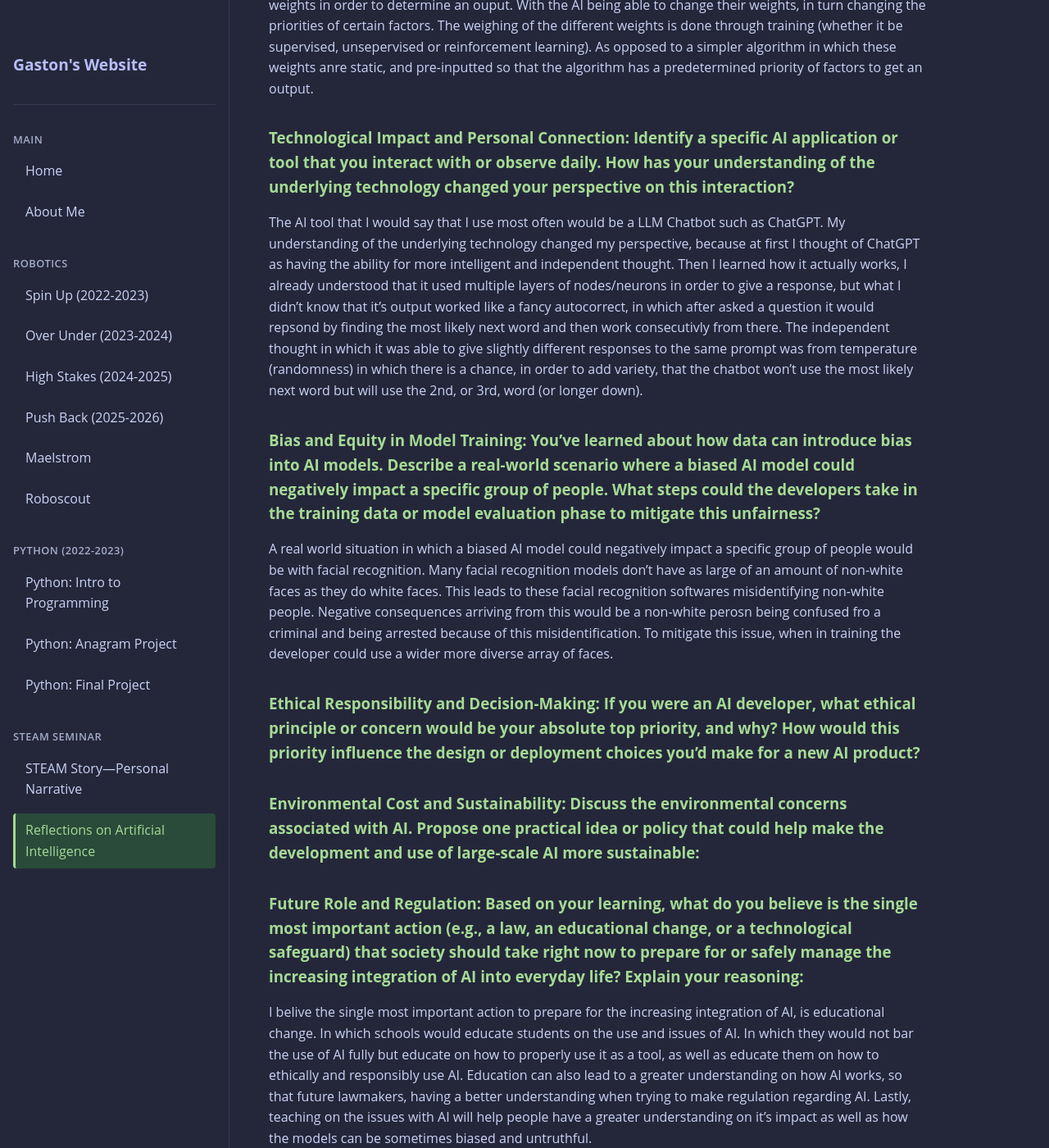
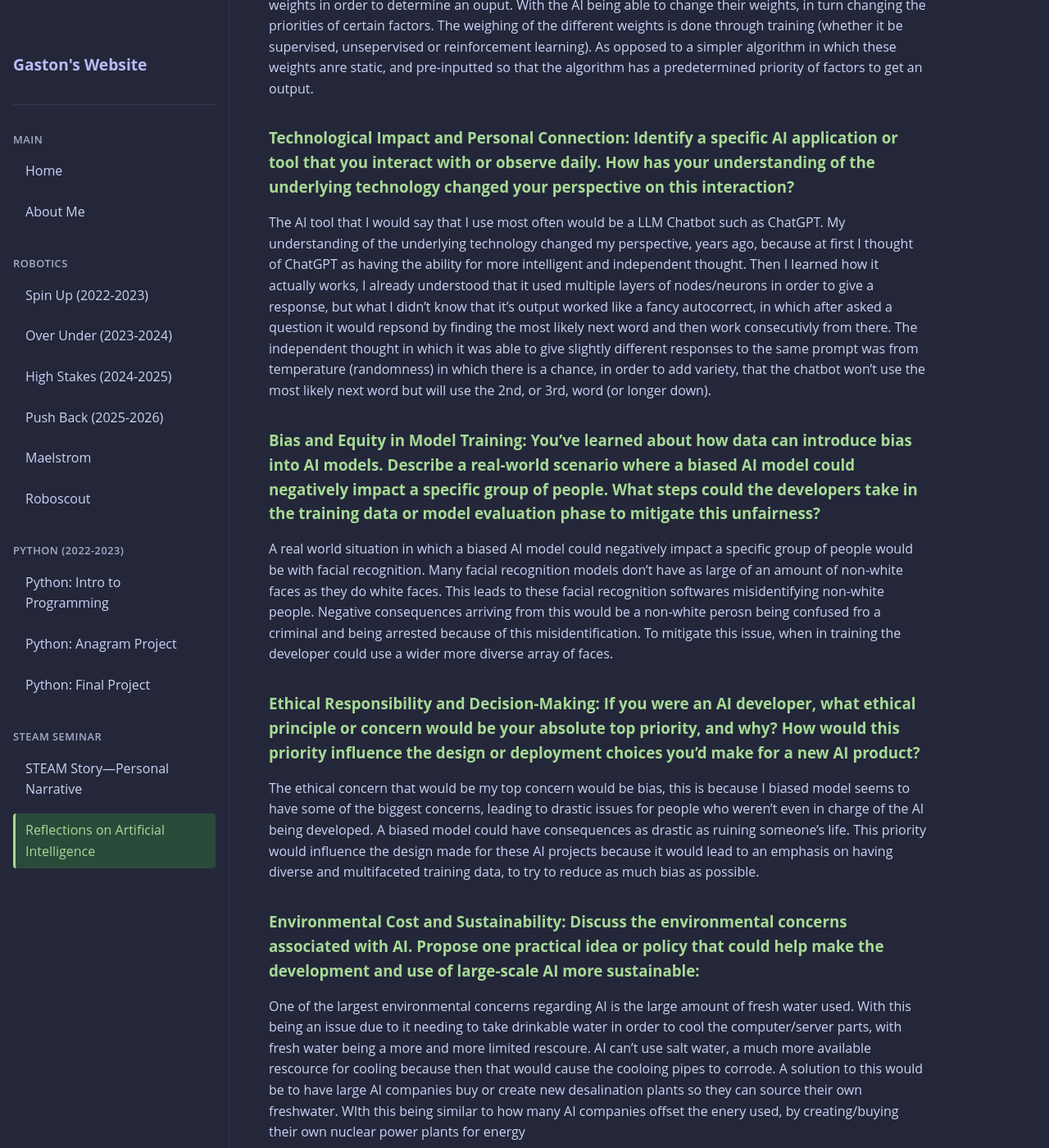
Before and after one commit to Lunar-Eclipse255/gaston.github.io, a Jekyll site: the page built from docs/posts/STEAM seminar/ai_reflections.md, in a window 1280 px wide and 1400 px high, scrolled down 254 px. Shown: the whole window at 82% size. Built offline with Jekyll 4.4.1, drawn with Linux system fonts in a browser that asks for light colours; some of the changed text lies outside the part shown.

Commit message:
finished reflection

```diff
--- a/docs/posts/STEAM seminar/ai_reflections.md
+++ b/docs/posts/STEAM seminar/ai_reflections.md
@@ -8,15 +8,16 @@ id: reflections-ai
 Artificial Intelligence is a trained algorithm with the ability to have dynamic weights and priorities in order to solve a problem, in contrast to algorithms with static weights. Meaning that the AI uses multiple different weights in order to determine an ouput. With the AI being able to change their weights, in turn changing the priorities of certain factors. The weighing of the different weights is done through training (whether it be supervised, unsepervised or reinforcement learning). As opposed to a simpler algorithm in which these weights anre static, and pre-inputted so that the algorithm has a predetermined priority of factors to get an output.
 
 ### Technological Impact and Personal Connection: Identify a specific AI application or tool that you interact with or observe daily. How has your understanding of the underlying technology changed your perspective on this interaction?
-The AI tool that I would say that I use most often would be a LLM Chatbot such as ChatGPT. My understanding of the underlying technology changed my perspective, because at first I thought of ChatGPT as having the ability for more intelligent and independent thought. Then I learned how it actually works, I already understood that it used multiple layers of nodes/neurons in order to give a response, but what I didn't know that it's output worked like a fancy autocorrect, in which after asked a question it would repsond by finding the most likely next word and then work consecutivly from there. The independent thought in which it was able to give slightly different responses to the same prompt was from temperature (randomness) in which there is a chance, in order to add variety, that the chatbot won't use the most likely next word but will use the 2nd, or 3rd, word (or longer down).
+The AI tool that I would say that I use most often would be a LLM Chatbot such as ChatGPT. My understanding of the underlying technology changed my perspective, years ago, because at first I thought of ChatGPT as having the ability for more intelligent and independent thought. Then I learned how it actually works, I already understood that it used multiple layers of nodes/neurons in order to give a response, but what I didn't know that it's output worked like a fancy autocorrect, in which after asked a question it would repsond by finding the most likely next word and then work consecutivly from there. The independent thought in which it was able to give slightly different responses to the same prompt was from temperature (randomness) in which there is a chance, in order to add variety, that the chatbot won't use the most likely next word but will use the 2nd, or 3rd, word (or longer down).
 
 ### Bias and Equity in Model Training: You've learned about how data can introduce bias into AI models. Describe a real-world scenario where a biased AI model could negatively impact a specific group of people. What steps could the developers take in the training data or model evaluation phase to mitigate this unfairness?
 A real world situation in which a biased AI model could negatively impact a specific group of people would be with facial recognition. Many facial recognition models don't have as large of an amount of non-white faces as they do white faces. This leads to these facial recognition softwares misidentifying non-white people. Negative consequences arriving from this would be a non-white perosn being confused fro a criminal and being arrested because of this misidentification. To mitigate this issue, when in training the developer could use a wider more diverse array of faces.
 
 ### Ethical Responsibility and Decision-Making: If you were an AI developer, what ethical principle or concern would be your absolute top priority, and why? How would this priority influence the design or deployment choices you'd make for a new AI product?
-
+The ethical concern that would be my top concern would be bias, this is because I biased model seems to have some of the biggest concerns, leading to drastic issues for people who weren't even in charge of the AI being developed. A biased model could have consequences as drastic as ruining someone's life. This priority would influence the design made for these AI projects because it would lead to an emphasis on having diverse and multifaceted training data, to try to reduce as much bias as possible.
 
 ### Environmental Cost and Sustainability: Discuss the environmental concerns associated with AI. Propose one practical idea or policy that could help make the development and use of large-scale AI more sustainable:
+One of the largest environmental concerns regarding AI is the large amount of fresh water used. With this being an issue due to it needing to take drinkable water in order to cool the computer/server parts, with fresh water being a more and more limited rescoure. AI can't use salt water, a much more available rescource for cooling because then that would cause the cooloing pipes to corrode. A solution to this would be to have large AI companies buy or create new desalination plants so they can source their own freshwater. WIth this being similar to how many AI companies offset the enery used, by creating/buying their own nuclear power plants for energy
 
 ### Future Role and Regulation: Based on your learning, what do you believe is the single most important action (e.g., a law, an educational change, or a technological safeguard) that society should take right now to prepare for or safely manage the increasing integration of AI into everyday life? Explain your reasoning:
 I belive the single most important action to prepare for the increasing integration of AI, is educational change. In which schools would educate students on the use and issues of AI. In which they would not bar the use of AI fully but educate on how to properly use it as a tool, as well as educate them on how to ethically and responsibly use AI. Education can also lead to a greater understanding on how AI works, so that future lawmakers, having a better understanding when trying to make regulation regarding AI. Lastly, teaching on the issues with AI will help people have a greater understanding on it's impact as well as how the models can be sometimes biased and untruthful.
@@ -29,3 +30,4 @@ I chose to do AI in Software Engineering, here is my flyer:
 <img src="{{ site.baseurl }}/assets/images/ai_industry_flyer.png" alt="ai_flyer" width="300"/>
 
 ### Biggest Takeaway: What is your biggest takeaway from our study of AI? Explain:
+My biggest takeaway from our study of AI was how many people outside of Computer Science, were unfamilar with how AI worked, as well a how willing many were to classify AI much earlier on the spectrum (from simple commands to AI). It opened my eyes, to how many people outside the field are unfamilar with AI, and how these reflects to lawmakers, on how they will be trying to regulate something they don't fully understand. It also showed me how important it was to teach about AI, how it works, and its consequences to all people and not just those in Computer Science
```
